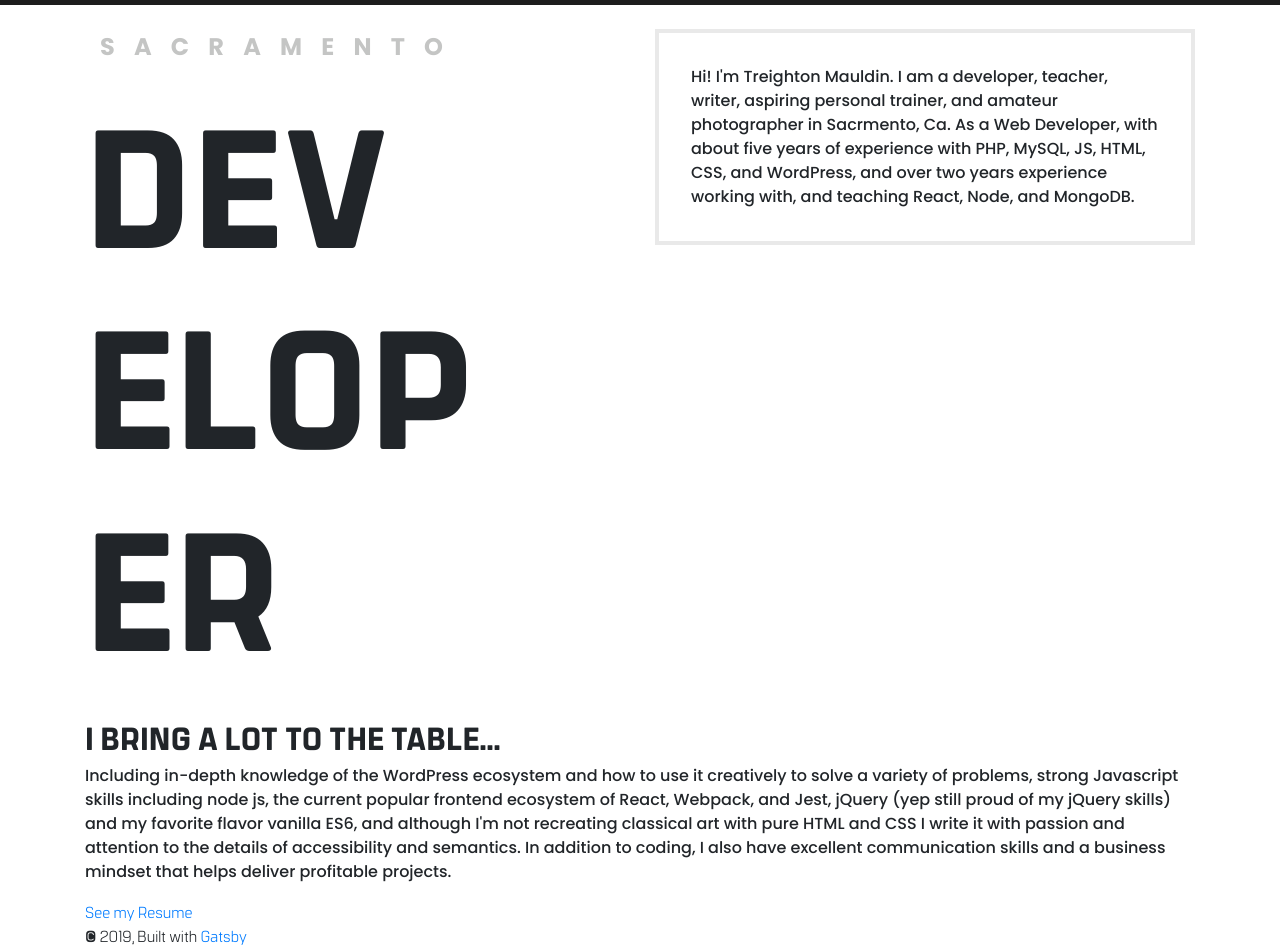
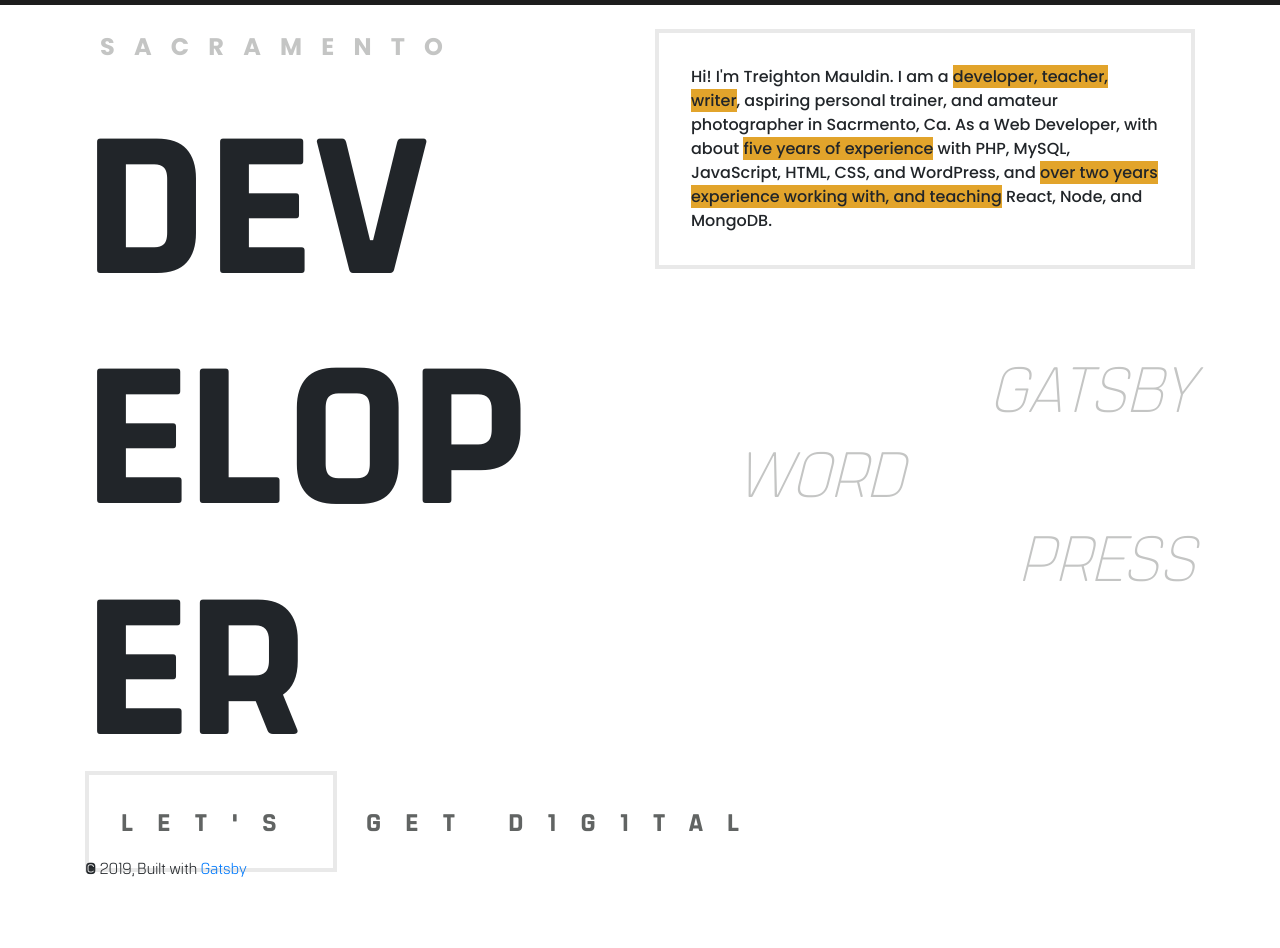
Before and after one commit to treighton/treightonmauldin, a Gatsby site: page / in a window 1280 px wide. Shown: the part 360-1308 px from the top of the page. After the commit the page ends 1240 px from the top, so only its background shows below. Built offline with nearby package versions, Linux system fonts and the light colour scheme; Gatsby itself is replaced by a stand-in of ours.

Commit message:
fuuuck yeah again

```diff
--- a/src/assets/app.scss
+++ b/src/assets/app.scss
@@ -41,6 +41,16 @@ $header-font: "manifold heavy";
 
 $dark: #1d1d1d;
 $light: #C4C5C4;
+$highlight: #E2A42B;
+
+body {
+  *{
+    &::selection{
+      background: $highlight;
+      color: $dark;
+    }
+  }
+}
 
 h1,
 h2,
@@ -58,6 +68,9 @@ h1 {
 
 p {
   font-family: 'Poppins', sans-serif;
+  .highlight{
+    background: $highlight;
+  }
 }
 
 em {
@@ -84,9 +97,18 @@ strong {
 }
 
 .display-1 {
-  font-size: 10.5rem;
+  font-size: 12rem;
   position: relative;
   z-index: 1;
+}
+
+.display-2 {
+  font-family: 'manifold thin';
+  font-style: italic;
+  font-size: 4rem;
+  position: relative;
+  z-index: 1;
+  color: $light;
 }
 
 .header {
@@ -114,6 +136,19 @@ strong {
   color:$light;
 }
 
+.read-on {
+  margin-top: 5rem;
+  margin-left: 5rem;
+}
+
+.accent-text-alt{
+  font-family: $header-font;
+  font-size: 1.5rem;
+  font-weight: bold;
+  letter-spacing: 1.5rem;
+  color:#616463;
+}
+
 .accent-frame {
   border: 4px solid rgba(97,100,99,0.14);
   padding: 2rem 2rem;
--- a/src/pages/index.js
+++ b/src/pages/index.js
@@ -10,40 +10,32 @@ const IndexPage = () => (
     <SEO title="Home" />
     <div className="container">
       <div className="row">
-
       </div>
       <div className="row my-4">
-        <div className="col-6">
+        <div className="col-md-6">
           <div className="col">
             <p className="accent-text">SACRAMENTO</p>
           </div>
           <h1 className="display-1">DEV<br />ELOP<br />ER</h1>
         </div>
-        <div className="col">
+        <div className="col-md-6">
           <p className="accent-frame">
-            Hi! I'm Treighton Mauldin. I am a developer, teacher, writer,
+            Hi! I'm Treighton Mauldin. I am a <span className="highlight">developer, teacher, writer</span>,
             aspiring personal trainer, and amateur photographer in Sacrmento,
-            Ca. As a Web Developer, with about five years of experience with
-            PHP, MySQL, JS, HTML, CSS, and WordPress, and over two years
-            experience working with, and teaching React, Node, and MongoDB.
+            Ca. As a Web Developer, with about <span className="highlight">five years of experience</span> with
+            PHP, MySQL, JavaScript, HTML, CSS, and WordPress, and <span className="highlight">over two years
+            experience working with, and teaching</span> React, Node, and MongoDB.
           </p>
+          <div className="read-on">
+            <h3 className="display-2 text-right"><em>GATSBY </em></h3>
+            <h3 className="display-2"><em>WORD</em></h3>
+            <h3 className="display-2 text-right"><em>PRESS</em></h3>
+          </div>
         </div>
       </div>
       <div className="row">
         <div className="col">
-          <h2>I bring a lot to the table...</h2>
-          <p>
-            Including in-depth knowledge of the WordPress ecosystem and how to
-            use it creatively to solve a variety of problems, strong Javascript
-            skills including node js, the current popular frontend ecosystem of
-            React, Webpack, and Jest, jQuery (yep still proud of my jQuery
-            skills) and my favorite flavor vanilla ES6, and although I'm not
-            recreating classical art with pure HTML and CSS I write it with
-            passion and attention to the details of accessibility and semantics.
-            In addition to coding, I also have excellent communication skills
-            and a business mindset that helps deliver profitable projects.
-          </p>
-          <Link to="/experience">See my Resume</Link>
+          <p className="accent-text-alt"><span className="accent-frame">LET'S</span> GET D1G1TAL</p>
         </div>
       </div>
     </div>
```
Also changed, not shown: src/pages/experience.js (+17 -0 lines).
